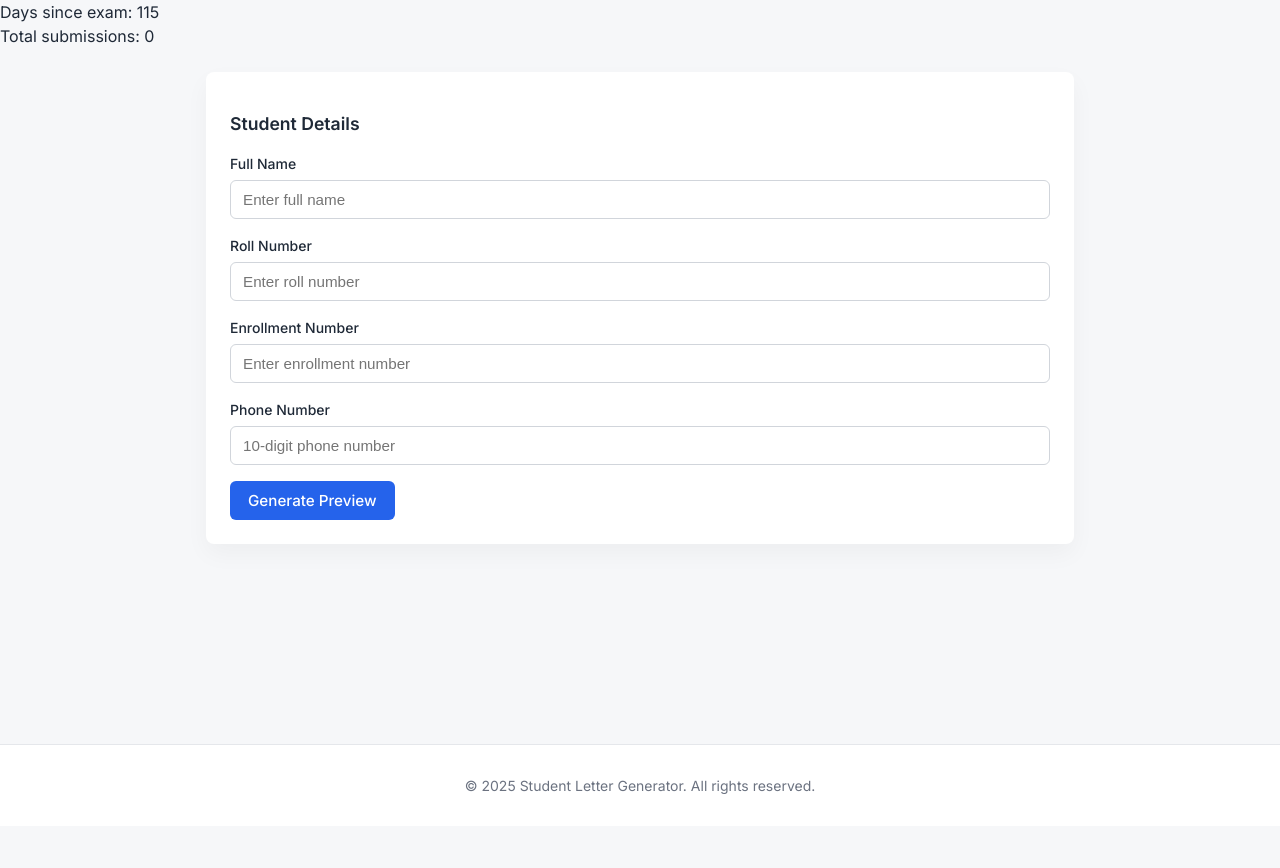
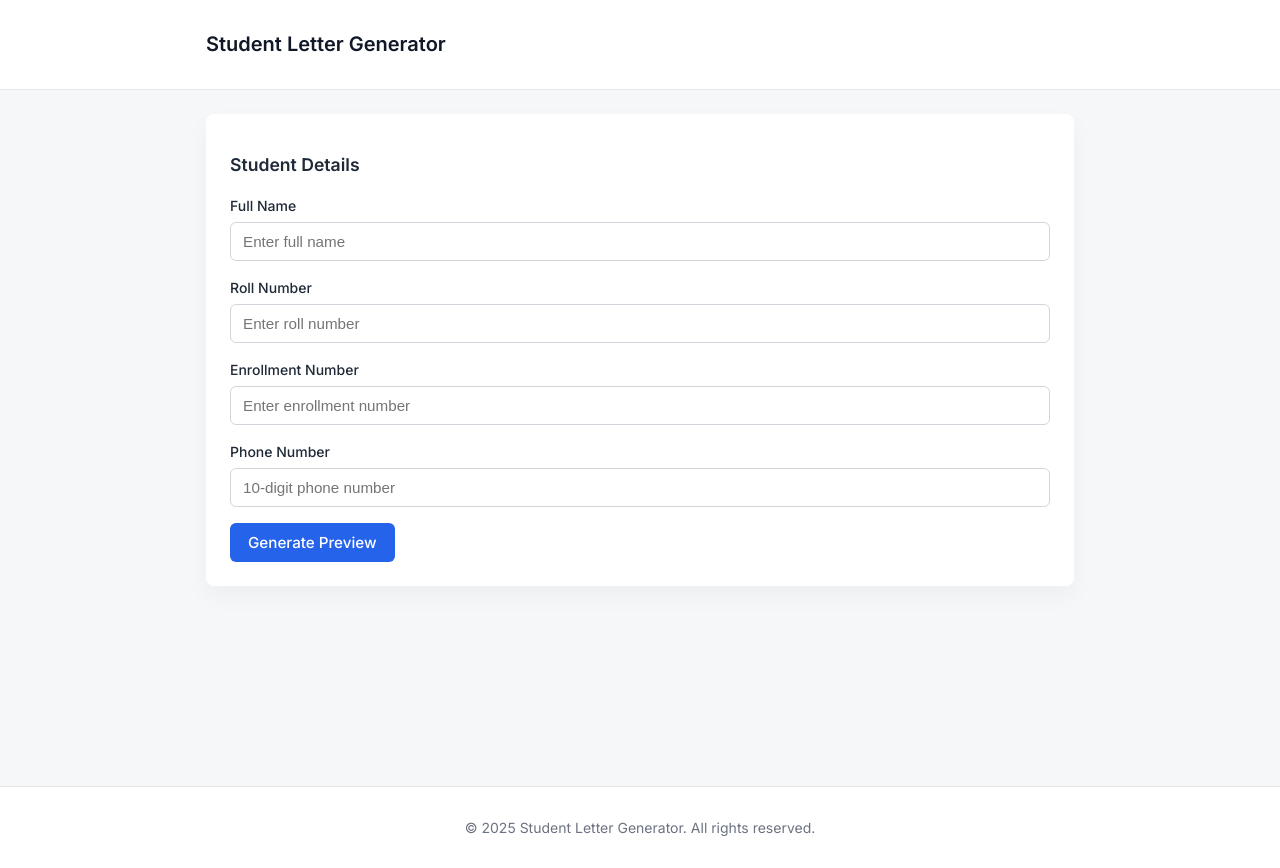
Before and after one commit to ansarikashif-prog/student-letter-generator, a React (Vite) app: page / in a window 1280 px wide. Before the commit the page ends 826 px from the top, so only its background shows below. Built offline with nearby package versions, Linux system fonts and the light colour scheme; no server answers; the database is empty.

Commit message:
Fix all files

```diff
--- a/src/App.jsx
+++ b/src/App.jsx
@@ -1,5 +1,4 @@
 import React, { useState, useRef } from 'react';
-import EMAILS from './config/emails';
 
 // ===============================
 // COMPONENTS
@@ -42,6 +41,7 @@ const App = () => {
   // ===============================
   // HANDLERS
   // ===============================
+
   const handleFormSubmit = (data) => {
     setStudentData(data);
     setLanguage('en');
@@ -103,39 +103,15 @@ const App = () => {
       action: 'send_mail'
     });
 
-    const subject = encodeURIComponent(
-      'Regarding Non-Declaration of BA (ODL) Examination Result'
+    const subject = encodeURIComponent('Submission of Academic Letter');
+    const body = encodeURIComponent(
+      `Respected Sir/Madam,\n\n` +
+        `I am writing to formally submit the attached academic letter for your kind consideration.\n\n` +
+        `I request you to please review the same at your convenience.\n\n` +
+        `Sincerely,\n${studentData.fullName}`
     );
 
-    // Convert content to plain text (mailto safe)
-    const rawBody = letterContent
-      .replace(/<br\s*\/?>/gi, '\n')
-      .replace(/<\/?[^>]+(>|$)/g, '');
-
-    // ⚠️ Mailto length safety (browser limitation)
-    const MAX_BODY_LENGTH = 1800;
-
-    const safeBody =
-      rawBody.length > MAX_BODY_LENGTH
-        ? rawBody.slice(0, MAX_BODY_LENGTH) +
-          '\n\n[Content truncated. Please see attached PDF.]'
-        : rawBody;
-
-    const body = encodeURIComponent(safeBody);
-
-    const to = EMAILS.to.join(',');
-    const cc = EMAILS.cc.join(',');
-    const bcc = EMAILS.bcc.join(',');
-
-    const mailtoLink =
-      `mailto:${to}` +
-      `?cc=${cc}` +
-      `&bcc=${bcc}` +
-      `&subject=${subject}` +
-      `&body=${body}`;
-
-    // Browser-level navigation (expected behavior)
-    window.location.href = mailtoLink;
+    window.location.href = `mailto:?subject=${subject}&body=${body}`;
   };
 
   // ===============================
--- a/src/components/Header.jsx
+++ b/src/components/Header.jsx
@@ -1,19 +1,16 @@
-import React from "react";
-import HeaderStats from "./HeaderStats";
+import React from 'react';
 
 /**
  * Header Component
- * - Layout + branding only
- * - NO business logic
+ * Displays the main application title
+ * Fully responsive & semantic
  */
 const Header = () => {
   return (
-    <header className="header">
-      <div className="header-main">
-        {/* existing title / subtitle */}
+    <header className="app-header">
+      <div className="app-header-inner">
+        <h1 className="app-title">Student Letter Generator</h1>
       </div>
-
-      <HeaderStats />
     </header>
   );
 };
--- a/src/components/HeaderStats.jsx
+++ /dev/null
@@ -1,39 +0,0 @@
-import React, { useEffect, useState } from 'react';
-import { daysSinceExam } from "../utils/dateUtils";
-import { getSubmissionCount } from "../firebase/statsService";
-
-const HeaderStats = () => {
-  const [days, setDays] = useState(daysSinceExam());
-  const [total, setTotal] = useState(null);
-
-  // Update days since exam (hourly)
-  useEffect(() => {
-    const interval = setInterval(() => {
-      setDays(daysSinceExam());
-    }, 1000 * 60 * 60);
-
-    return () => clearInterval(interval);
-  }, []);
-
-  // Total submissions
-  useEffect(() => {
-    const unsubscribe = getSubmissionCount(setTotal);
-    return () => {
-      if (typeof unsubscribe === "function") unsubscribe();
-    };
-  }, []);
-
-  return (
-    <div className="header-stats">
-      <div className="badge">
-        Days since exam: {days}
-      </div>
-
-      <div className="badge">
-        Total submissions: {total ?? "—"}
-      </div>
-    </div>
-  );
-};
-
-export default HeaderStats;
--- a/src/config/emails.js
+++ /dev/null
@@ -1,21 +0,0 @@
-// src/config/emails.js
-
-const EMAILS = {
-  to: [
-    'ahaque@jmi.ac.in',
-    'g.mgaffar@jmi.ac.in'
-  ],
-
-  cc: [
-    'mrizvi@jmi.ac.in',
-    'acoe4@jmi.ac.in',
-    'aahmad19@jmi.ac.in',
-    'kraza@jmi.ac.in'
-  ],
-
-  bcc: [
-    'vc@jmi.in'
-  ]
-};
-
-export default EMAILS;
--- a/src/config/examConfig.js
+++ /dev/null
@@ -1 +0,0 @@
-export const EXAM_END_DATE = new Date(2025, 7, 24); // 24 Aug 2025
--- a/src/firebase/statsService.js
+++ /dev/null
@@ -1,41 +0,0 @@
-// src/firebase/statsService.js
-
-import { collection, onSnapshot } from "firebase/firestore";
-import { db } from "./firebaseConfig";
-
-// ⚠️ IMPORTANT:
-// This MUST match the collection used in logService.js
-// logService.js → collection(db, "studentLogs")
-const COLLECTION_NAME = "studentLogs";
-
-/**
- * Subscribe to total submission count (realtime)
- * - Safe unsubscribe
- * - Failure does NOT crash UI
- *
- * @param {(count: number | null) => void} setCount
- * @returns {() => void | null}
- */
-export function getSubmissionCount(setCount) {
-  try {
-    const colRef = collection(db, COLLECTION_NAME);
-
-    // Realtime listener
-    const unsubscribe = onSnapshot(
-      colRef,
-      (snapshot) => {
-        setCount(snapshot.size);
-      },
-      (error) => {
-        console.warn("Submission count listener error:", error);
-        setCount(null);
-      }
-    );
-
-    return unsubscribe;
-  } catch (error) {
-    console.warn("Failed to initialize submission count listener", error);
-    setCount(null);
-    return null;
-  }
-}
--- a/src/styles/headerStats.css
+++ /dev/null
@@ -1,17 +0,0 @@
-.header-stats {
-  display: flex;
-  gap: 10px;
-  align-items: center;
-  flex-wrap: wrap;
-}
-
-.header-stats .badge {
-  padding: 6px 12px;
-  border-radius: 999px;
-  background: linear-gradient(180deg, #ffffff, #f8fafc);
-  border: 1px solid rgba(37, 99, 235, 0.12);
-  color: #1e40af;
-  font-weight: 600;
-  font-size: 13px;
-  white-space: nowrap;
-}
--- a/src/utils/dateUtils.js
+++ /dev/null
@@ -1,26 +0,0 @@
-// src/utils/dateUtils.js
-
-import { EXAM_END_DATE } from "../config/examConfig";
-
-/**
- * Calculate number of days passed since the exam end date
- * - Returns 0 if exam date is in the future
- * - Safe against invalid dates
- *
- * @returns {number}
- */
-export function daysSinceExam() {
-  const examDate = new Date(EXAM_END_DATE);
-  const now = new Date();
-
-  // Safety guard: invalid date should not crash UI
-  if (isNaN(examDate.getTime())) {
-    console.warn("Invalid EXAM_END_DATE provided");
-    return 0;
-  }
-
-  const diffInMs = now.getTime() - examDate.getTime();
-  const diffInDays = Math.floor(diffInMs / (1000 * 60 * 60 * 24));
-
-  return diffInDays >= 0 ? diffInDays : 0;
-}
```
